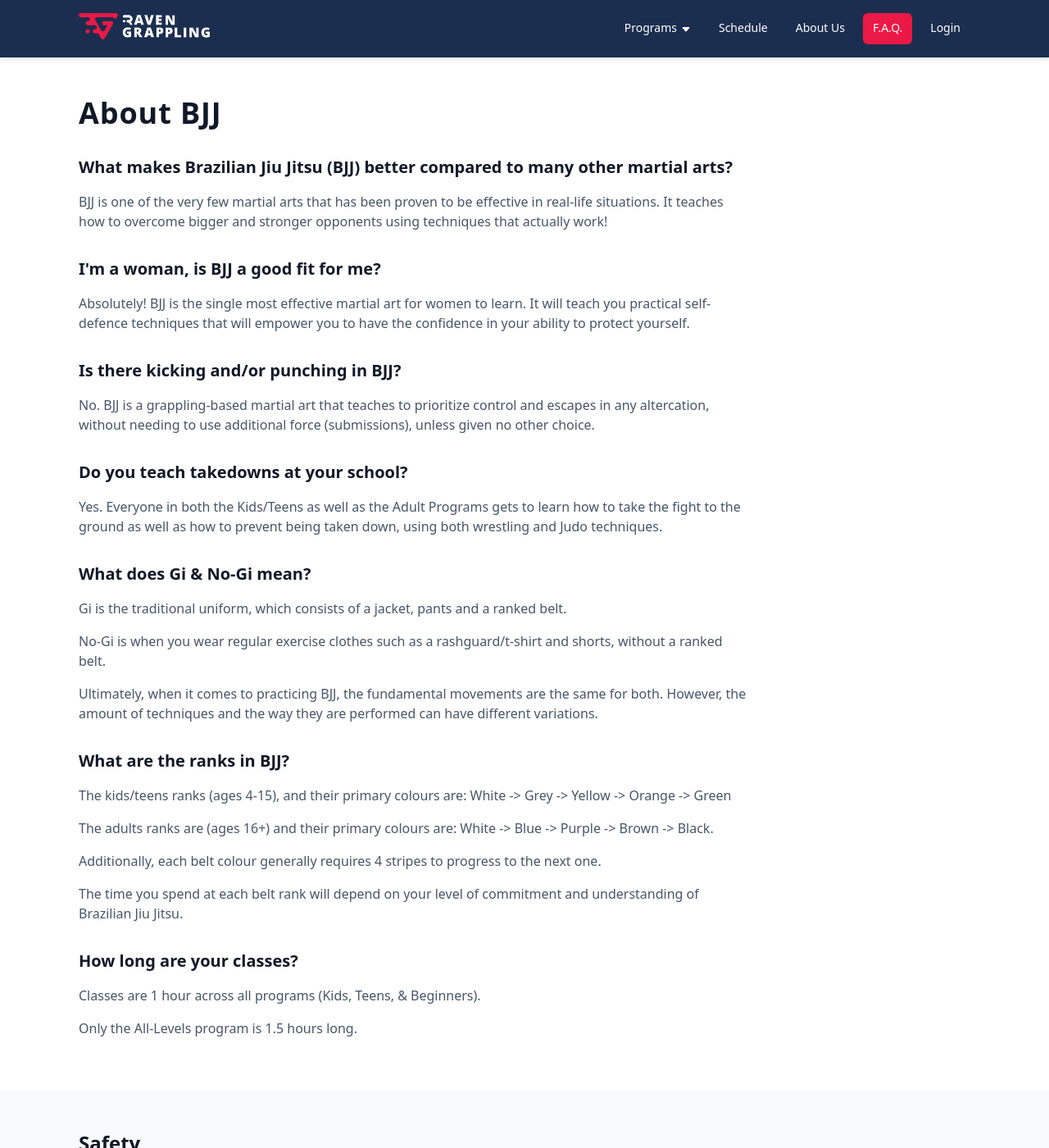
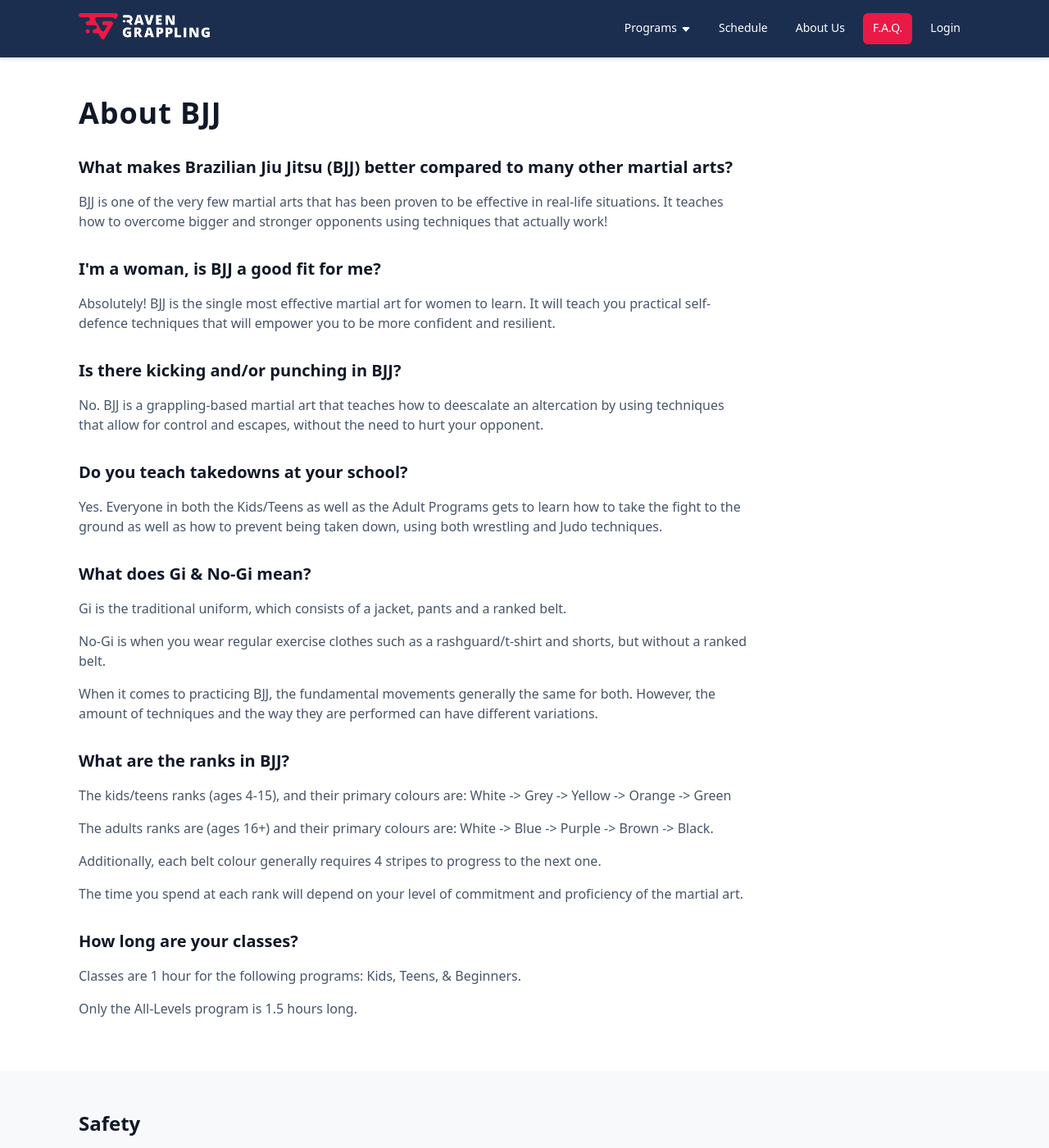
Before and after one commit to RavenGrappling/RavenGrappling.github.io, a Jekyll site: the page built from pages/faq.html, in a window 1280 px wide and 1400 px high. Shown: the whole window at 82% size. Built offline with Jekyll 4.4.1, drawn with Linux system fonts in a browser that asks for light colours; some of the changed text lies outside the part shown.

Commit message:
Update faq.html

```diff
--- a/pages/faq.html
+++ b/pages/faq.html
@@ -20,13 +20,13 @@ permalink: /faq
       I'm a woman, is BJJ a good fit for me?
     </h3>
     <p>
-      Absolutely! BJJ is the single most effective martial art for women to learn. It will teach you practical self-defence techniques that will empower you to have the confidence in your ability to protect yourself.
+      Absolutely! BJJ is the single most effective martial art for women to learn. It will teach you practical self-defence techniques that will empower you to be more confident and resilient.
     </p>
     <h3>
       Is there kicking and/or punching in BJJ?
     </h3>
     <p>
-      No. BJJ is a grappling-based martial art that teaches to prioritize control and escapes in any altercation, without needing to use additional force (submissions), unless given no other choice.
+      No. BJJ is a grappling-based martial art that teaches how to deescalate an altercation by using techniques that allow for control and escapes, without the need to hurt your opponent.
     </p>
     <h3>
       Do you teach takedowns at your school?
@@ -41,10 +41,10 @@ permalink: /faq
       Gi is the traditional uniform, which consists of a jacket, pants and a ranked belt.
     </p>
     <p>
-      No-Gi is when you wear regular exercise clothes such as a rashguard/t-shirt and shorts, without a ranked belt.
+      No-Gi is when you wear regular exercise clothes such as a rashguard/t-shirt and shorts, but without a ranked belt.
     </p>
     <p>
-      Ultimately, when it comes to practicing BJJ, the fundamental movements are the same for both. However, the amount of techniques and the way they are performed can have different variations.
+      When it comes to practicing BJJ, the fundamental movements generally the same for both. However, the amount of techniques and the way they are performed can have different variations.
     </p>
     <h3>
       What are the ranks in BJJ?
@@ -59,13 +59,13 @@ permalink: /faq
       Additionally, each belt colour generally requires 4 stripes to progress to the next one.
     </p>
     <p>
-      The time you spend at each belt rank will depend on your level of commitment and understanding of Brazilian Jiu Jitsu.
+      The time you spend at each rank will depend on your level of commitment and proficiency of the martial art.
     </p>
     <h3>
       How long are your classes?
     </h3>
     <p>
-      Classes are 1 hour across all programs (Kids, Teens, & Beginners).
+      Classes are 1 hour for the following programs: Kids, Teens, & Beginners.
     </p>
     <p>
       Only the All-Levels program is 1.5 hours long.
@@ -192,10 +192,7 @@ permalink: /faq
       Do you offer any types of discounts?
     </h3>
     <p>
-      Yes! Family Members, Siblings, First Responders & Health Care Providers are just some of the groups that are eligible.
-      <p>
-        Reach out to us for more details.
-      </p>
+      Yes! Reach out to us to see if you are eligible.
     </p>
     <h3>
       Do I have to buy/wear your gym branded uniform?
```
Also changed, not shown: other parts of pages/faq.html (+5 -5 lines).
